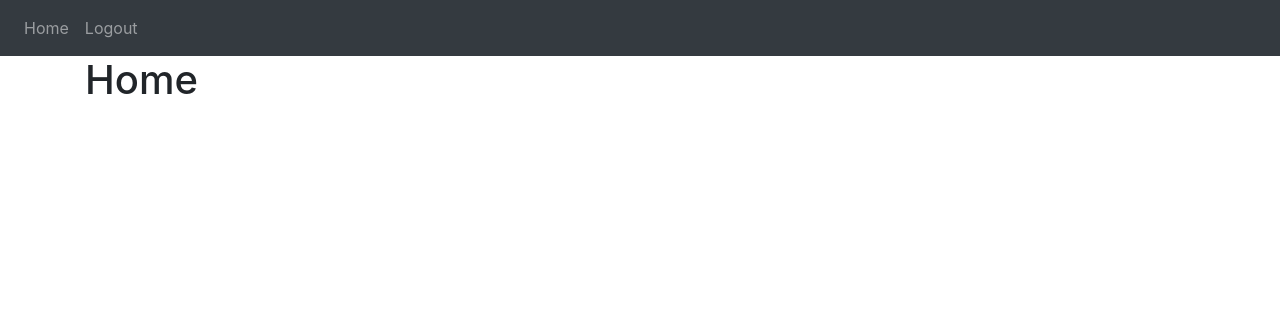
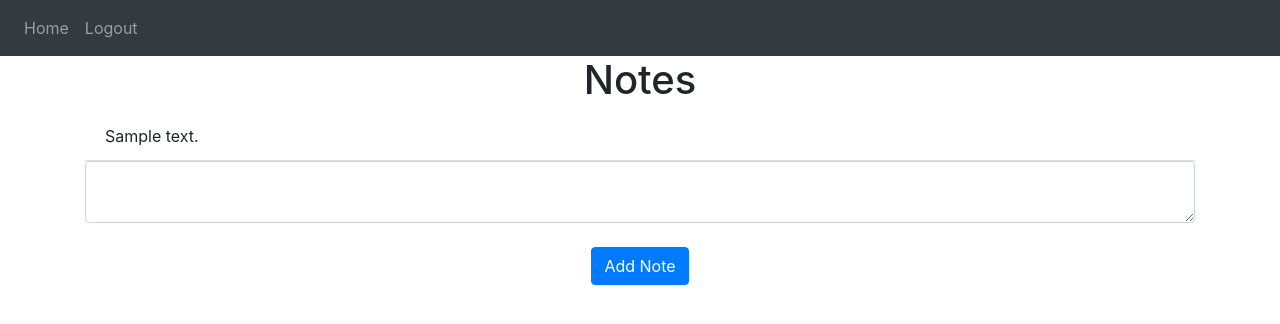
Before and after one commit to jusmccar/NotesAccount, a Flask app: page / in a window 1280 px wide. Shown: the top 324 px of the page. Run offline with Flask 2, Linux system fonts and the light colour scheme; a user stored in the database is signed in; tables that the repository leaves empty hold one stand-in row (values such as "Sample post"); some libraries are stand-ins or nearby versions.

Commit message:
Add notes to home page

```diff
--- a/website/templates/home.html
+++ b/website/templates/home.html
@@ -3,5 +3,21 @@
 Home
 {% endblock %}
 {% block content %}
-<h1>Home</h1>
+<h1 align="center">Notes</h1>
+<ul class="list-group list-group-flush" id="notes">
+    {% for note in user.notes %}
+    <li class="list-group-item">
+        {{ note.text }}
+    </li>
+    {% endfor %}
+</ul>
+<form method="POST">
+    <textarea name="note" id="note" class = "form-control"></textarea>
+    <br />
+    <div align="center">
+        <button type="submit" class="btn btn-primary">
+            Add Note
+        </button>
+    </div>
+</form>
 {% endblock %}
--- a/website/views.py
+++ b/website/views.py
@@ -1,9 +1,22 @@
-from flask import Blueprint, render_template
+from flask import Blueprint, render_template, request, flash
 from flask_login import login_required, current_user
+from . import db
+from .models import Note
 
 views = Blueprint("views", __name__)
 
-@views.route("/")
+@views.route("/", methods=["GET", "POST"])
 @login_required
 def home():
+    if request.method == "POST":
+        note = request.form.get("note")
+
+        if len(note) < 1:
+            flash("Note is empty.", category="error")
+        else:
+            new_note = Note(text=note, user_id=current_user.id)
+            db.session.add(new_note)
+            db.session.commit()
+            flash("Note added!", category="success")
+
     return render_template("home.html", user=current_user)
```
